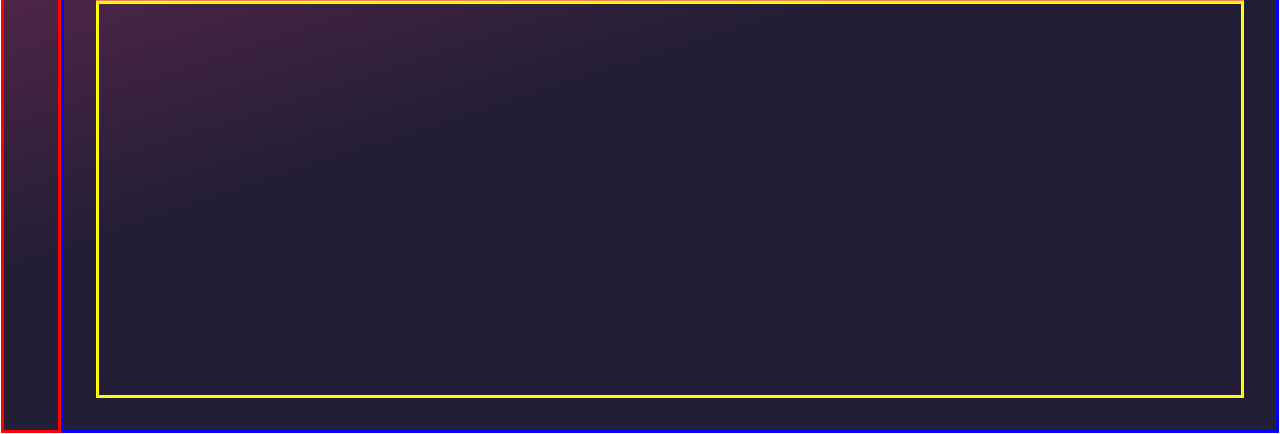
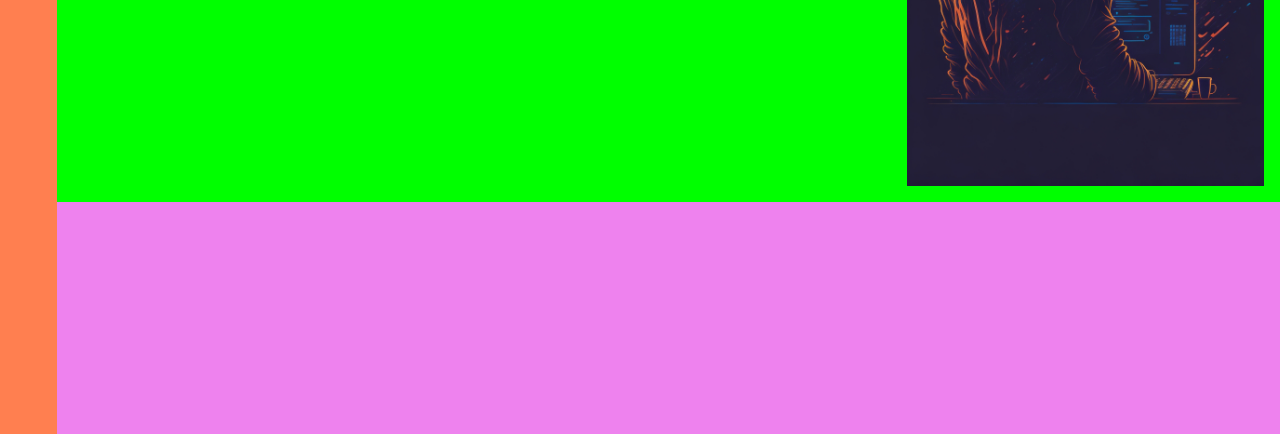
Before and after one commit to OscarCodev/maqueta-portafolio, a plain HTML site: page maqueta-portafolio/index.html in a window 1280 px wide. Shown: the part 366-800 px from the top of the page. Drawn offline with Linux system fonts and the light colour scheme.

Commit message:
solucionar maquetacion

```diff
--- a/maqueta-portafolio/index.html
+++ b/maqueta-portafolio/index.html
@@ -9,34 +9,24 @@
 </head>
 <body>
 
-    <div class="headerSup">
-        <div class="header">
+    <div class="ContainerGlobal">
+        <div class="HeaderSup">
+            <div class="ContainerHeader"></div>
+        </div>
+        <div class="ContentSup">
+            <div class="Content">
+                <div class="Principal">
+                    <div class="Pantalla1">
+                        <h1>Pantalla 1</h1>
+                        <p>Lorem ipsum dolor, sit amet consectetur adipisicing elit. Quo, obcaecati doloremque tenetur id quasi corporis eos cumque soluta. Beatae tenetur minus distinctio totam qui, nobis atque expedita doloribus dolores obcaecati?</p>
+                        <img src="./assets/Programer.jpg" alt="progamer">
 
+                    </div>
+                </div>
+                <div class="Options"></div>
+            </div>
         </div>
     </div>
-
-   <div class="contentSup">
-        <div class="content">
-
-            <div class="principal">
-                <div class="contenedorIcons">
-
-                </div>
-
-                <div class="presentation">
-
-                </div>
-
-                <div class="contenedorImg">
-                </div>
-            </div>
-
-            <div class="options">
-
-            </div>
-
-        </div>
-   </div>
 
 
 </body>
--- a/maqueta-portafolio/main.scss
+++ b/maqueta-portafolio/main.scss
@@ -4,112 +4,99 @@
   box-sizing: border-box;
 }
 
-body {
-  width: 100vw;
+.ContainerGlobal {
+  width: 100%;
   height: 100vh;
   display: flex;
   flex-direction: column;
-
-  .headerSup {
+  .HeaderSup {
     width: 100%;
     height: 60px;
-    background: #fff;
-    display: flex;
-    justify-content: center;
+  }
+  .ContentSup {
+    width: 100%;
+    flex-grow: 1;
+  }
+}
 
-    .header {
-      width: 100%;
-      height: 60px;
-      border: 1px solid gray;
+.HeaderSup {
+  display: flex;
+  justify-content: center;
+  .ContainerHeader{
+    width: 100%;
+    height: 60px;
+    background-color: blue;
+    @media (min-width: 992px) {
+      min-width: 992px;
+      max-width: 1366px;
     }
   }
+}
 
-  .contentSup {
+.ContentSup {
+  display: flex;
+  justify-content: center;
+  background-color: lightseagreen;
+  .Content {
     width: 100%;
     flex-grow: 1;
-    background: rgb(35, 30, 53);
-    background: linear-gradient(
-      342deg,
-      rgba(35, 30, 53, 1) 50%,
-      rgba(128, 45, 91, 1) 100%
-    );
-    display: flex;
-    justify-content: center;
-
-    .content {
-      width: 100%;
-      flex-shrink: 1;
-      border: 1px solid white;
+    background-color: yellow;
+    @media (min-width: 992px) {
+      min-width: 992px;
+      max-width: 1366px;
     }
   }
 }
 
 
-.content{
+.Content{
   display: flex;
   flex-direction: column;
-
-  .principal{
-    flex-grow: 1;
+  .Principal{
+    width: 100%;
+    height: calc(100vh - 120px);
+    overflow-y: auto;
+    background-color: violet;
   }
-  .options{
+  .Options{
     width: 100%;
     height: 60px;
-    border: 3px solid red;
+    background-color: coral;
+  }
+  @media (min-width: 992px) {
+   flex-direction: row-reverse;
+   .Options{
+    width: 60px;
+    height: 100%;
+   }
+   .Principal{
+    height: calc(100vh - 60px);
+   }
   }
 }
 
-.principal{
-  display: flex;
-  flex-direction: column;
-  border: 3px solid blue;
-  padding: 2rem;
+.Principal{
 
-  .contenedorIcons{
-    width: 200px;
-    height: 30px;
-    border: 3px solid cornflowerblue;
+  .Pantalla1{
+    width: 100%;
+    height: auto;
+    background-color: lime;
+    display: flex;
+    flex-direction: column;
+    justify-content: center;
+    align-items: center;
+    padding: 1rem;
+    img{
+      width: 90%;
+    }
+    @media (min-width: 992px){
+      flex-direction: row;
+      img{
+        width: 30%;
+      }
+    }
   }
-  .presentation{
-    flex-grow: 0.6;
-    border: 3px solid coral;
-  }
-  .contenedorImg{
-    flex-grow: 1;
-    border: 3px solid yellow;
-  }
+
 }
 
-
-@media (min-width: 992px){
-  .header{
-    min-width: 992px;
-    max-width: 1366px;
-  }
-
-  .content{
-    min-width: 992px;
-    max-width: 1366px;
-    display: flex;
-    flex-direction: row-reverse;
-    .principal{
-      flex-grow: 1;
-    }
-    .options{
-      width: 60px;
-      height: 100%;
-      border: 3px solid red;
-    }
-  }
-}
-
-
-
-/*
-  Degradado elegante:
-  background: rgb(35,30,53);
-  background: linear-gradient(342deg, rgba(35,30,53,1) 50%, rgba(128,45,91,1) 100%);
-
-  Fondo de la imagen:
-  #231e35
-*/
+/*@media (min-width: 992px){}*/
```
Also changed, not shown: maqueta-portafolio/styles.css, 1 other file.
